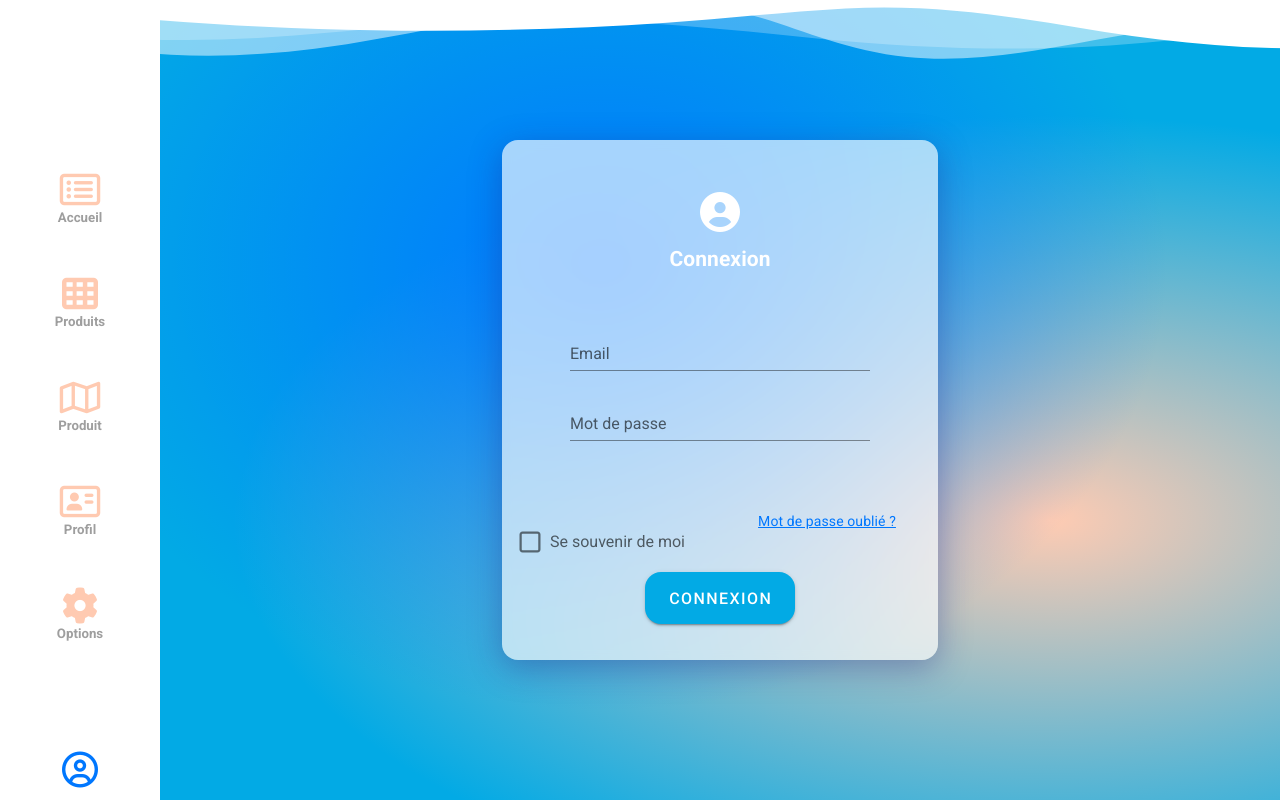
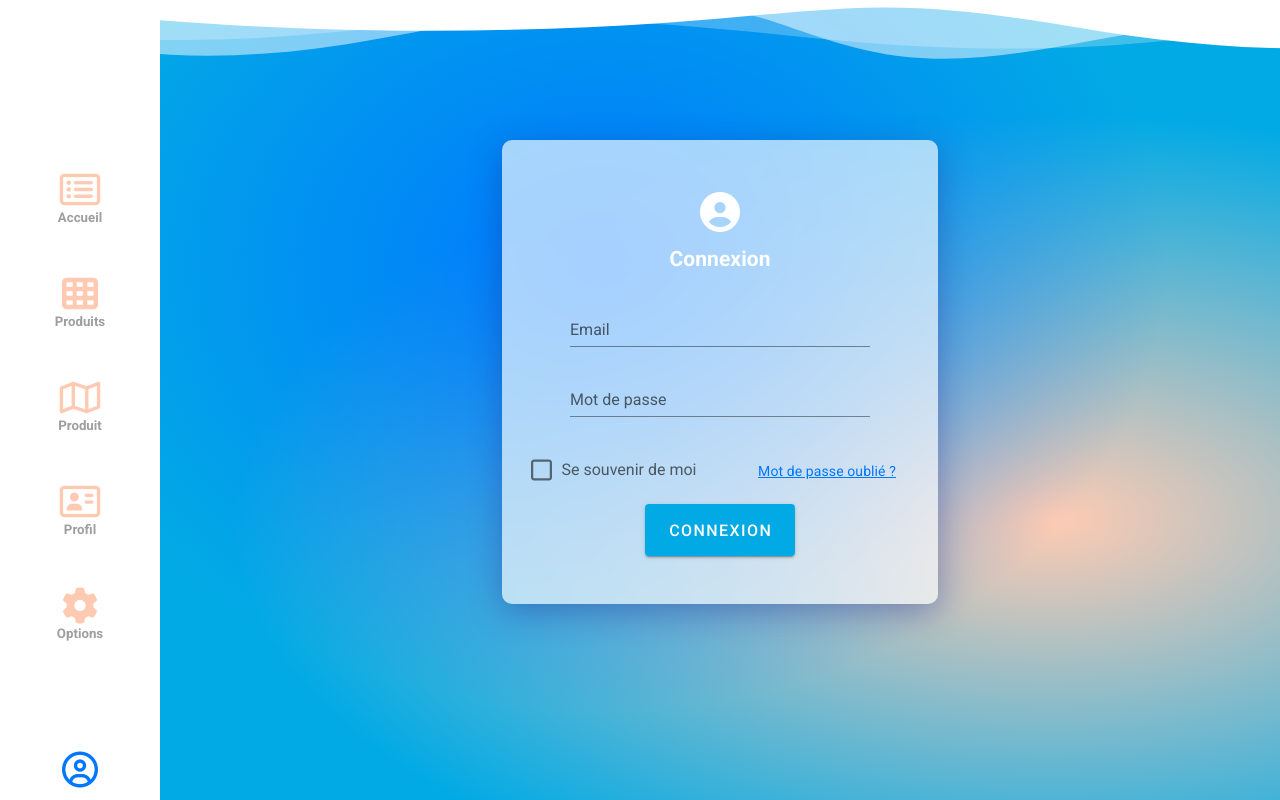
Before and after one commit to stanislasbdx/TriBidO, a Vue app: page /login in a window 1280 px wide. Shown: the top 800 px of the page. Built offline with nearby package versions, Linux system fonts and the light colour scheme; no server answers.

Commit message:
Pages connexion/inscription terminé
Les rounded sont enlevé

```diff
--- a/src/views/Login.vue
+++ b/src/views/Login.vue
@@ -3,26 +3,28 @@
 		<Header></Header>
 		<v-row justify="center">
 			<v-col justify="center" align="center" cols="5">
-				<v-card class="glasscard py-5 rounded-xl">
+				<v-card class="glasscard py-5">
 					<v-card-text class="white--text">
 						<v-icon x-large class="py-4" color="white">fas fa-user-circle</v-icon>
 						<h2>Connexion</h2>
-						<v-row class="align-content-center pt-16 pb-10 py-2">
+						<v-row class="align-content-center pt-10">
 							<v-col class="py-0 px-16">
 								<v-text-field v-model="email" label="Email" > </v-text-field>
 								<v-text-field v-model="password" label="Mot de passe" ></v-text-field>
 							</v-col>
 						</v-row>
-						<v-row class="py-2">
-							<v-col cols="12" lg="6" class="py-0">
+						<v-row>
+							<v-col cols="12" lg="6" class="d-flex align-center justify-center py-0">
 								<v-checkbox v-model="checkbox" :label="`Se souvenir de moi`"></v-checkbox>
 							</v-col>
-							<v-col cols="12" lg="6" class="py-0">
+							<v-col cols="12" lg="6" class="d-flex align-center justify-center py-0">
 								<a href="#">Mot de passe oublié ?</a>
 							</v-col>
 						</v-row>
+						<v-col>
+							<v-btn @click="login()" color="secondary" x-large>Connexion</v-btn>
+						</v-col>
 
-						<v-btn @click="login()" class="rounded-xl secondary" x-large>Connexion</v-btn>
 					</v-card-text>
 				</v-card>
 			</v-col>
--- a/src/views/Register.vue
+++ b/src/views/Register.vue
@@ -20,7 +20,7 @@
 						</v-col>
 					</v-row>
 
-					<v-btn @click="signup()" class="rounded-xl" color="secondary" x-large>Envoyer</v-btn>
+					<v-btn @click="signup()" color="secondary" x-large>Envoyer</v-btn>
 				</v-card-text>
 			</v-card>
 		</v-col>
```
